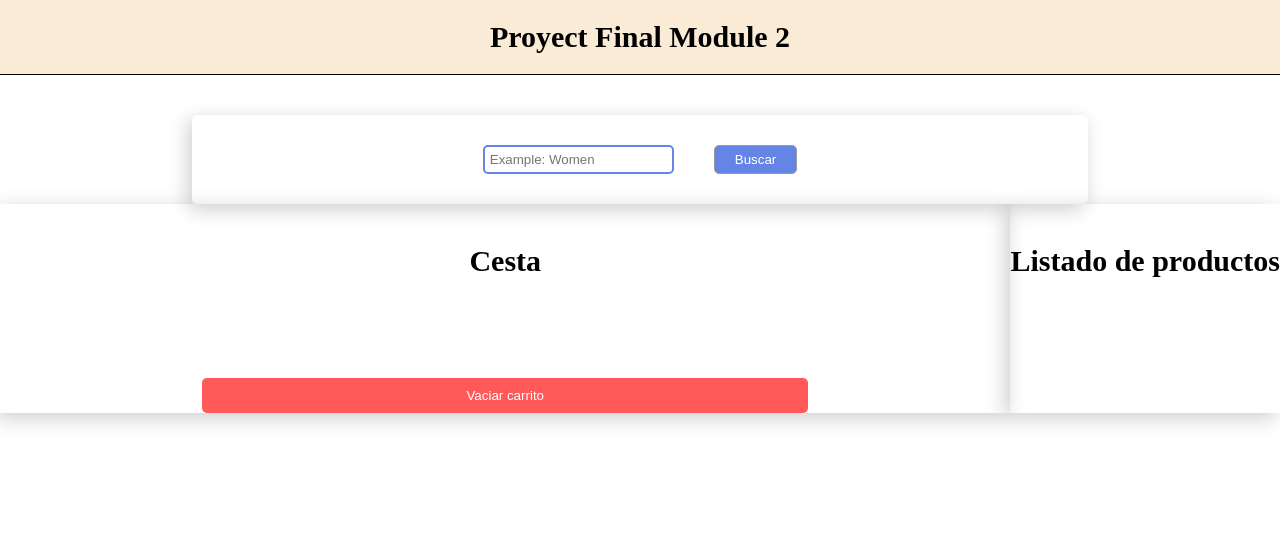
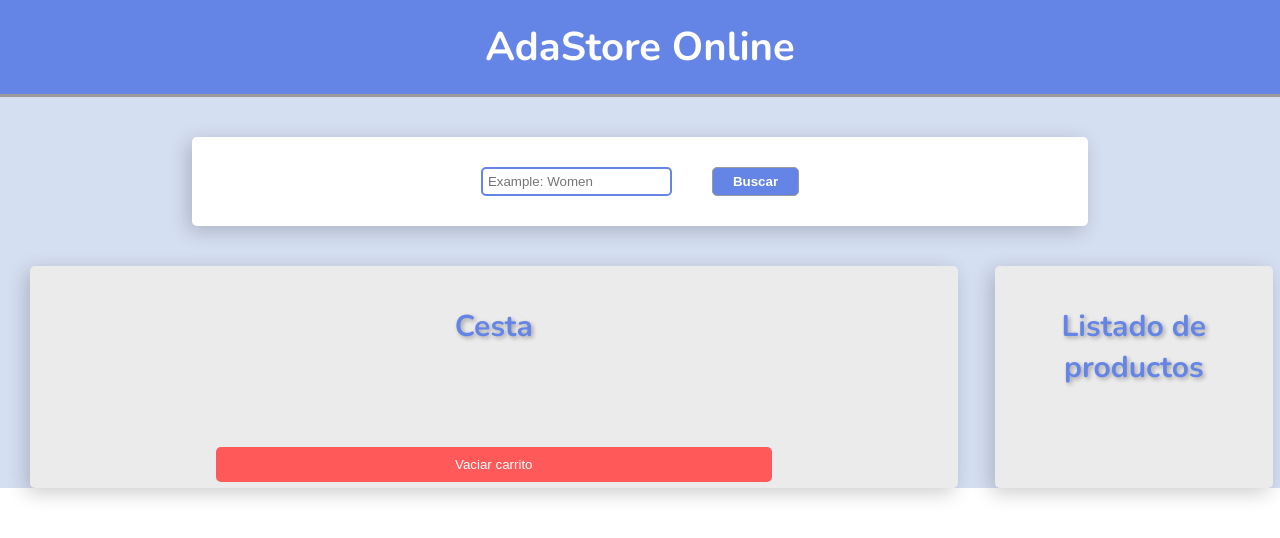
Before and after one commit to Adalab/modulo-2-evaluacion-final-JenniferRomanMuerte, a website built with Vite: page src/index.html in a window 1280 px wide. Built offline with nearby package versions, Linux system fonts and the light colour scheme.

Commit message:
Update scss

```diff
--- a/src/index.html
+++ b/src/index.html
@@ -3,9 +3,12 @@
   <head>
     <meta charset="UTF-8" />
     <meta name="viewport" content="width=device-width, initial-scale=1" />
-    <title>Adalab Web Starter Kit</title>
+    <title>AdaStore Online</title>
+
+    <link rel="preconnect" href="https://fonts.googleapis.com" />
+    <link rel="preconnect" href="https://fonts.gstatic.com" crossorigin />
     <link
-      href="https://fonts.googleapis.com/css?family=Roboto&display=swap"
+      href="https://fonts.googleapis.com/css2?family=Nunito:ital,wght@0,200..1000;1,200..1000&display=swap"
       rel="stylesheet"
     />
     <link rel="stylesheet" href="./scss/main.scss" />
--- a/src/partials/header.html
+++ b/src/partials/header.html
@@ -1,3 +1,3 @@
 <header class="header">
-  <h1 class="header__title">Proyect Final Module 2</h1>
+  <h1 class="header__title">AdaStore Online</h1>
 </header>
--- a/src/scss/core/_mixins.scss
+++ b/src/scss/core/_mixins.scss
@@ -1,54 +1,98 @@
-@use './variables' as var;
+@use "./variables" as var;
 
 @mixin ul() {
   display: flex;
   gap: 2rem;
   flex-wrap: wrap;
   padding: 5rem;
+  justify-content: center;
   &--li {
     position: relative;
     display: flex;
     flex-direction: column;
     justify-content: center;
     align-items: center;
-    width: 20rem;
+    width: 25rem;
     padding: 1rem;
     gap: 1rem;
     border-radius: 5px;
-    box-shadow: 0 4px 12px rgba(0, 0, 0, 0.2);
+    box-shadow: 0 0px 12px 2px rgba(0, 0, 0, 0.4);
+    background-color: var.$color_secondary;
     &--containerImg {
       width: 100%;
+      height: 20rem;
+      display: flex;
+      justify-content: center;
+      align-items: center;
       &--img {
-        width: 100%;
-        background-size: cover;
-        background-repeat: no-repeat;
+        max-height: 100%;
+        max-width: 100%;
+        object-fit: contain;
+        display: block;
       }
     }
-    &--div{
+    &--div {
       position: absolute;
       border: 1px solid var.$color_text;
       padding: 0.5rem;
       border-radius: 5px;
       background-color: var.$color_delete;
       color: var.$color_secondary;
+      font-weight: var.$font-weight_title;
       bottom: 1rem;
       right: 1rem;
+      &:hover {
+        background-color: var.$color_secondary;
+        color: var.$color_delete;
+        border: 3px solid var.$color_delete;
+      }
     }
     &--title {
-      font-size: 1.3rem;
+      font-size: 1.5rem;
       text-align: justify;
       padding-inline: 1rem;
     }
     &--span {
-      font-size: 1.2rem;
+      font-size: 1.5rem;
     }
     &--btn {
-      padding: 0.5rem;
-      padding-inline: 1rem;
-      background-color:var.$color_primary;
+      padding: 1rem;
+      padding-inline: 4rem;
+      background-color: var.$color_primary;
       color: var.$color_secondary;
+      font-weight: var.$font-weight_title;
       border-radius: 5px;
       border: 1px solid var.$color_text;
+      margin-top: auto;
+      cursor: pointer;
+      transition: transform 0.2s ease;
+      &:hover {
+        transform: scale(1.05) translateY(-5px);
+        background-color: var.$color_secondary;
+        color: var.$color_primary;
+        border: 3px solid var.$color_primary;
+      }
+    }
+    &--divQuantity {
+      display: flex;
+      gap: 1.5rem;
+      align-items: center;
+      &--btn {
+        padding: 0.5rem;
+        background-color: var.$color_primary;
+        color: var.$color_secondary;
+        font-weight: var.$font-weight_title;
+        border-radius: 5px;
+        border: 1px solid var.$color_text;
+        &:hover {
+          background-color: var.$color_secondary;
+          color: var.$color_primary;
+          border: 3px solid var.$color_primary;
+        }
+      }
+      &--span {
+        font-size: 1.5rem;
+      }
     }
   }
 }
--- a/src/scss/core/_reset.scss
+++ b/src/scss/core/_reset.scss
@@ -6,4 +6,5 @@
 
 html{
   font-size: 62.5%;
+  font-family: "Nunito", sans-serif;
 }
--- a/src/scss/core/_variables.scss
+++ b/src/scss/core/_variables.scss
@@ -1,5 +1,9 @@
 $color_primary: #6585e6;
 $color_secondary: #fff;
 $color_text: #9b9b9b;
+$color_background: #cedaf0da;
+$card-color_background: #ebebeb;
 $color_delete: #ff5959;
 $box-shadow_sections: -4px 5px 20px rgba(0, 0, 0, 0.20);
+$font-weight_title: 700;
+$font-weight_text: 400;
--- a/src/scss/layout/_header.scss
+++ b/src/scss/layout/_header.scss
@@ -1,10 +1,14 @@
+@use '../core/variables' as var;
+
 .header {
-  background-color: antiquewhite;
+  background-color: var.$color_primary;
+  color:var.$color_secondary;
   padding: 2rem;
   text-align: center;
-  border-bottom: 1px solid black;
+  border-bottom: 3px solid  var.$color_text;
   width: 100%;
   &__title {
-    font-size: 3rem;
+    font-size: 4rem;
+    font-weight: var.$font-weight_title;
   }
 }
--- a/src/scss/layout/_main.scss
+++ b/src/scss/layout/_main.scss
@@ -1,3 +1,4 @@
+@use '../core/variables' as var;
 .main{
   display: grid;
   grid-template-columns: 2fr;
@@ -6,4 +7,5 @@
   'cart products';
   justify-content: center;
   align-content: center;
+  background-color: var.$color_background;
 }
--- a/src/scss/layout/sections/_productList.scss
+++ b/src/scss/layout/sections/_productList.scss
@@ -4,30 +4,37 @@
 .articleList {
   grid-area: products;
   box-shadow: var.$box-shadow_sections;
+  background-color: var.$card-color_background;
+  border-radius: 5px;
+  width: 95%;
+  margin: 0 auto;
   &__subtitle {
     text-align: center;
     margin-top: 4rem;
     font-size: 3rem;
+    color:var.$color_primary;
+    text-shadow: 2px 2px 4px rgba(0,0,0,.3);
   }
   &__list {
     @include mix.ul();
-
      // Si está en el carrito le añadimos esta clase para modificar los estilos
     &--li.isInCart {
-      background-color: var.$color_primary;
+      background-color: var.$color_text;
       color: var.$color_secondary;
-      border: 1px solid var.$color_delete;
+      border: 1px solid var.$color_primary;
 
     }
     // Y si el li tiene esa clase cambiamos el estilo en la clase del btn
     &--li.isInCart .articleList__list--li--btn {
       background-color: var.$color_delete;
       border: 1px solid var.$color_secondary;
-
-    }
-    &--li.isInCart .articleList__list--li--containerImg--img {
-      border: 2px solid var.$color_primary;
-      border-radius: 5px;
+      transition: transform 0.2s ease;
+       &:hover{
+        transform: scale(1.05) translateY(-5px);
+        background-color:var.$color_secondary;
+        color: var.$color_delete;
+        border: 3px solid var.$color_delete;
+      }
     }
   }
 }
--- a/src/scss/layout/sections/_searchProducts.scss
+++ b/src/scss/layout/sections/_searchProducts.scss
@@ -4,7 +4,7 @@
   margin: 0 auto;
   grid-area: search;
   display: flex;
-  margin-top: 4rem;
+  margin-block: 4rem;
   padding-block: 3rem;
   justify-content: center;
   align-items: center;
@@ -12,6 +12,7 @@
   gap:4rem;
   box-shadow: var.$box-shadow_sections;
   border-radius: 5px;
+  background-color: var.$color_secondary;
   &__input{
     padding: 0.5rem;
     border: 2px solid var.$color_primary;
@@ -20,10 +21,19 @@
   &__btn{
     background-color: var.$color_primary;
     color: var.$color_secondary;
+    font-weight: var.$font-weight_title;
     border-radius: 5px;
     padding: 0.6rem;
     padding-inline: 2rem;
     border: 1px solid var.$color_text;
+    cursor: pointer;
+      transition: transform 0.2s ease;
+      &:hover {
+        transform: scale(1.05) translateY(-5px);
+        background-color: var.$color_secondary;
+        color: var.$color_primary;
+        border: 3px solid var.$color_primary;
+      }
   }
 
 }
--- a/src/scss/layout/sections/_shoppingCart.scss
+++ b/src/scss/layout/sections/_shoppingCart.scss
@@ -1,11 +1,14 @@
-@use '../../core/variables' as var;
+@use "../../core/variables" as var;
 
-.articleCart{
+.articleCart {
   grid-area: cart;
   box-shadow: var.$box-shadow_sections;
+  background-color:var.$card-color_background;
+  border-radius: 5px;
   display: flex;
   flex-direction: column;
-  &__btnDeleteAll{
+  margin-inline: 3rem;
+  &__btnDeleteAll {
     margin: 0 auto;
     width: 60%;
     padding-block: 1rem;
@@ -13,9 +16,16 @@
     color: var.$color_secondary;
     border-radius: 5px;
     border: none;
+    transition: transform 0.2s ease;
+    &:hover {
+      transform: scale(1.05) translateY(-5px);
+      background-color: var.$color_secondary;
+      color: var.$color_delete;
+      border: 3px solid var.$color_delete;
+    }
   }
 }
 
-.hidden{
+.hidden {
   display: none;
 }
```
